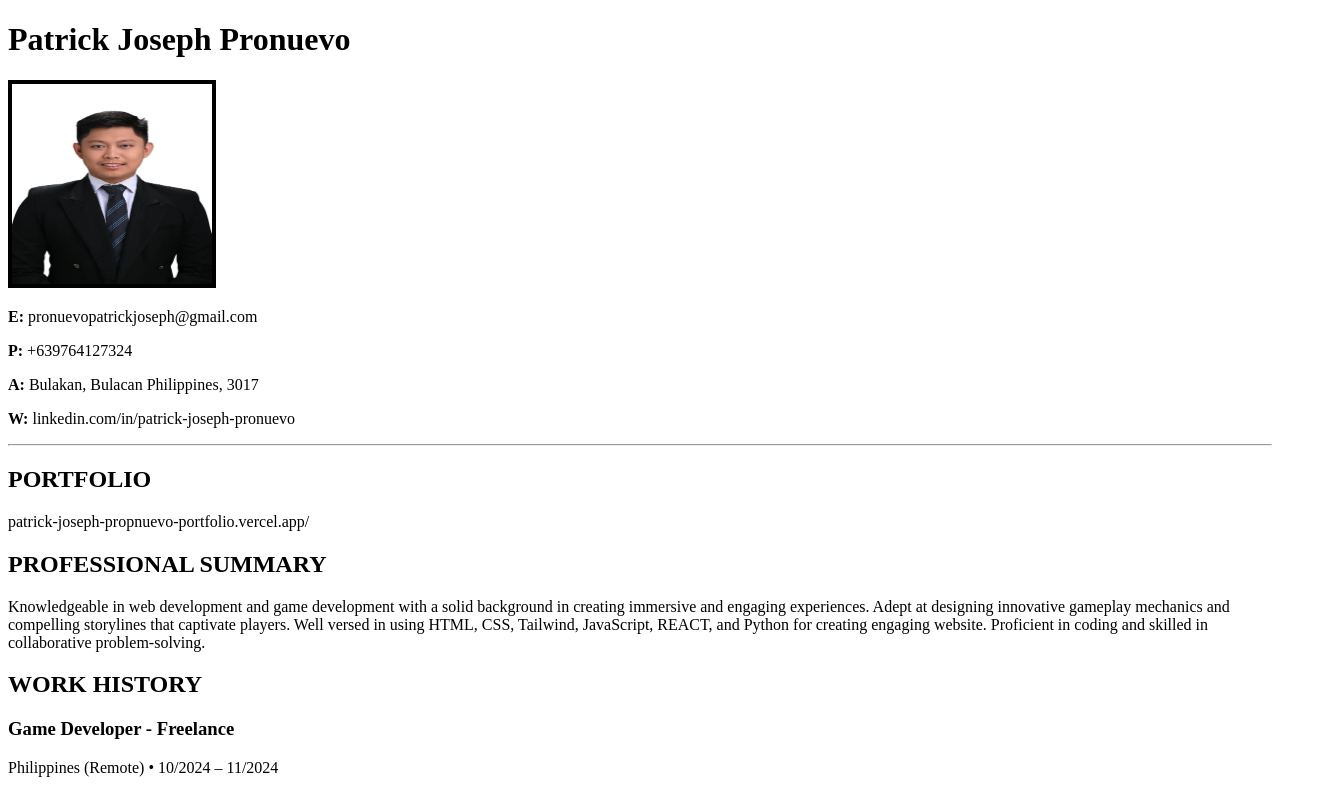
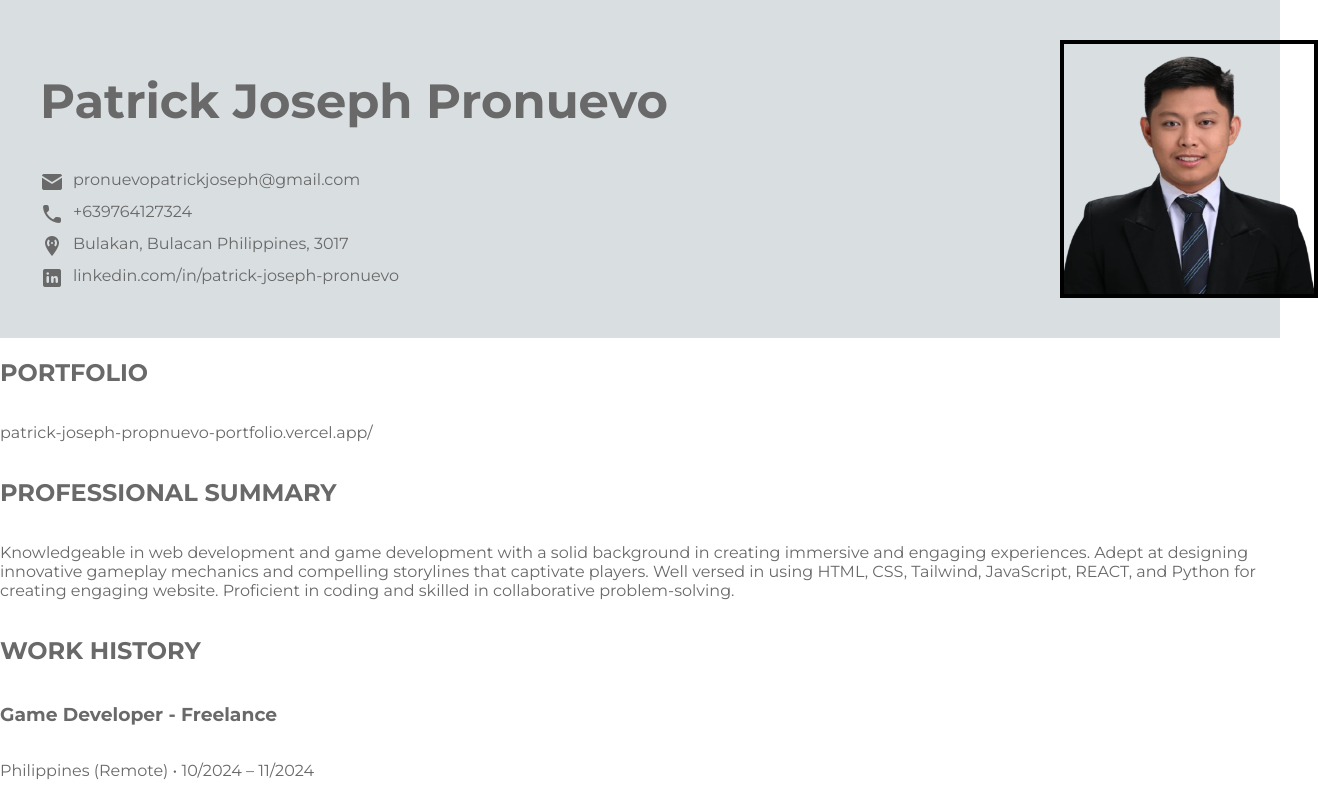
Before and after one commit to 3xjoseph/Trix-s-Online-Resume, a plain HTML site: page index.html in a window 1280 px wide. Shown: the top 790 px of the page, 1318 px wide, since content can reach past the window. Drawn offline with Linux system fonts and the light colour scheme.

Commit message:
3. Added Grid and Flexbox
1. Added a container to store the items for grids and flexbox.

```diff
--- a/index.html
+++ b/index.html
@@ -4,24 +4,98 @@
         <meta charset="UTF-8">
         <meta name="viewport" content="width=device-width, initial-scale=1.0">
         <title>Patrick Joseph's Online Resume</title>
+        <link rel="preconnect" href="https://fonts.googleapis.com">
+        <link rel="preconnect" href="https://fonts.gstatic.com" crossorigin>
+        <link href="https://fonts.googleapis.com/css2?family=Libre+Baskerville:ital,wght@0,400;0,700;1,400&family=Montserrat:ital,wght@0,100..900;1,100..900&display=swap" rel="stylesheet">
         <style>
-            img {
+
+            body {
+                margin: 0;
+                padding: 0;
+                font-family: "Montserrat", sans-serif;
+                color: #696969;
+            }
+
+
+            .container {
+                display: flex;
+                flex-direction: column;
+                height: 100%;
+            }
+
+            .container > .header {
+                background-color: #D9DEE1;
+                display: grid;
+                grid-template-columns: 85% minmax(250px, 250px);
+                padding: 40px;
+            }
+
+            .header #profile-picture {
+                width: 250px;
+                height: 250px;
                 border: 4px solid black;
-                width: 200px;
-                height: 200px;
+                object-fit: cover;
+                object-position: center 30%;
             }
+
+            .header-info {
+                display: flex;
+                flex-direction: column;
+                gap: 8px;
+            }
+
+            .header .icon-header {
+                height: 24px;
+                width: 24px;
+                align-self: center;
+            }
+
+            .header-info > h1 {
+                font-size: 3rem;
+            }
+
+            .info {
+                display: flex;
+                flex-direction: row;
+                gap: 9px;
+                margin: 0;
+                padding: 0;
+            }
+
+            .info p {
+                margin: 0;
+            }
+
+
         </style>
     </head>
     <body>
+        <div class="container">
+            <div class="header">
+                <div class="header-info">
                     <h1>Patrick Joseph Pronuevo</h1>
-        <img src="./assets/images/Profile_Picture.png" alt="Profile Picture" height="250px" width="250">
+                    <div class="info email">
+                        <img class="icon-header" src="./assets/images/email-icon.png" alt="">
+                        <p>pronuevopatrickjoseph@gmail.com</p>
+                    </div>
+                    <div class="info contact-number">
+                        <img class="icon-header" src="./assets/images/contact-icon.png" alt="">
+                        <p>+639764127324</p>
+                    </div>
+                    <div class="info address">
+                        <img class="icon-header" src="./assets/images/address-icon.png" alt="">
+                        <p>Bulakan, Bulacan Philippines, 3017</p>
+                    </div>
+                    <div class="info linkedin">
+                        <img class="icon-header" src="./assets/images/linkedin-icon.png" alt="">
+                        <p>linkedin.com/in/patrick-joseph-pronuevo</p>
+                    </div>
+                </div>
 
-       <p><b>E:</b> pronuevopatrickjoseph@gmail.com</p>
-       <p><b>P:</b> +639764127324</p>
-       <p><b>A:</b> Bulakan, Bulacan Philippines, 3017</p>
-       <p><b>W:</b> linkedin.com/in/patrick-joseph-pronuevo</p>
+                <img id="profile-picture" src="./assets/images/Profile_Picture.png" alt="Profile Picture" height="250px" width="250">
 
-       <hr>
+            </div>
+
 
            <!--PORTFOLIO-->
            <h2>PORTFOLIO</h2>
@@ -135,5 +209,7 @@
             <hr>
             <br>
             <footer>© Patrick Joseph Pronuevo. All rights reserved.</footer>
+        </div>
+
     </body>
 </html>
```
Also changed, not shown: assets/images/address-icon.png (added), assets/images/contact-icon.png (added), assets/images/email-icon.png (added), assets/images/linkedin-icon.png (added). Lines whose indentation alone changed are shown as unchanged.
